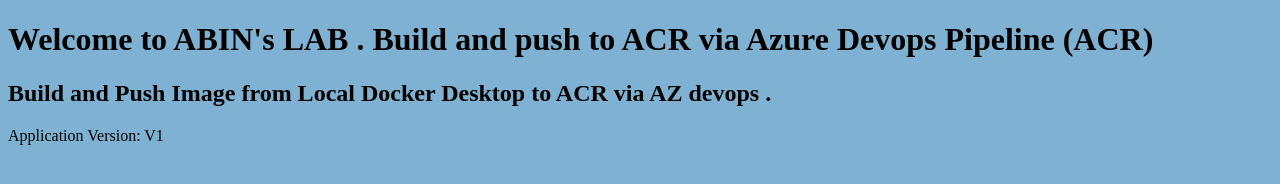
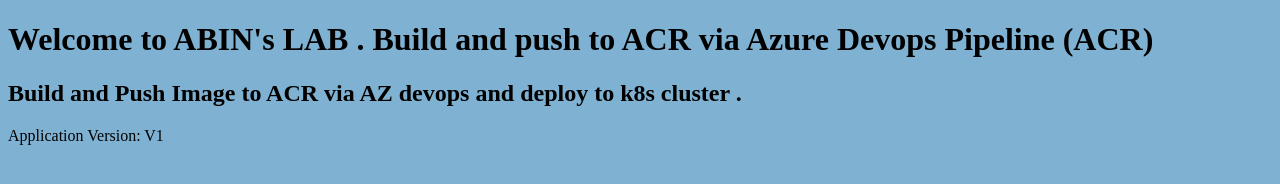
Before and after one commit to abindg/build-deploy-docker-azdevops, a plain HTML site: page nginx/index.html in a window 1280 px wide. Drawn offline with Linux system fonts and the light colour scheme.

Commit message:
Updated index.html

```diff
--- a/nginx/index.html
+++ b/nginx/index.html
@@ -2,7 +2,7 @@
 <html>
    <body style="background-color:rgb(127, 178, 210);">
       <h1>Welcome to ABIN's LAB . Build and push to ACR via Azure Devops Pipeline (ACR)</h1>
-      <h2>Build and Push Image from Local Docker Desktop to ACR via AZ devops .</h2>
+      <h2>Build and Push Image to ACR via AZ devops and deploy to k8s cluster .</h2>
       <p>Application Version: V1</p>
    </body>
 </html>
```
